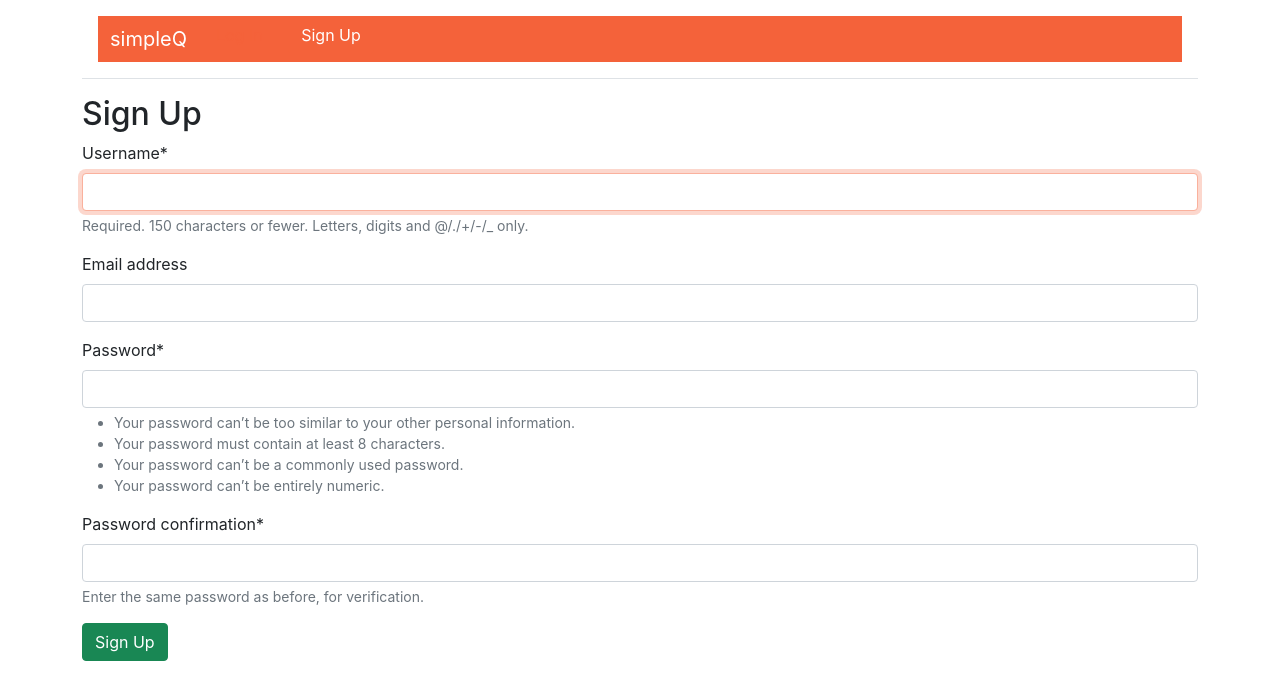
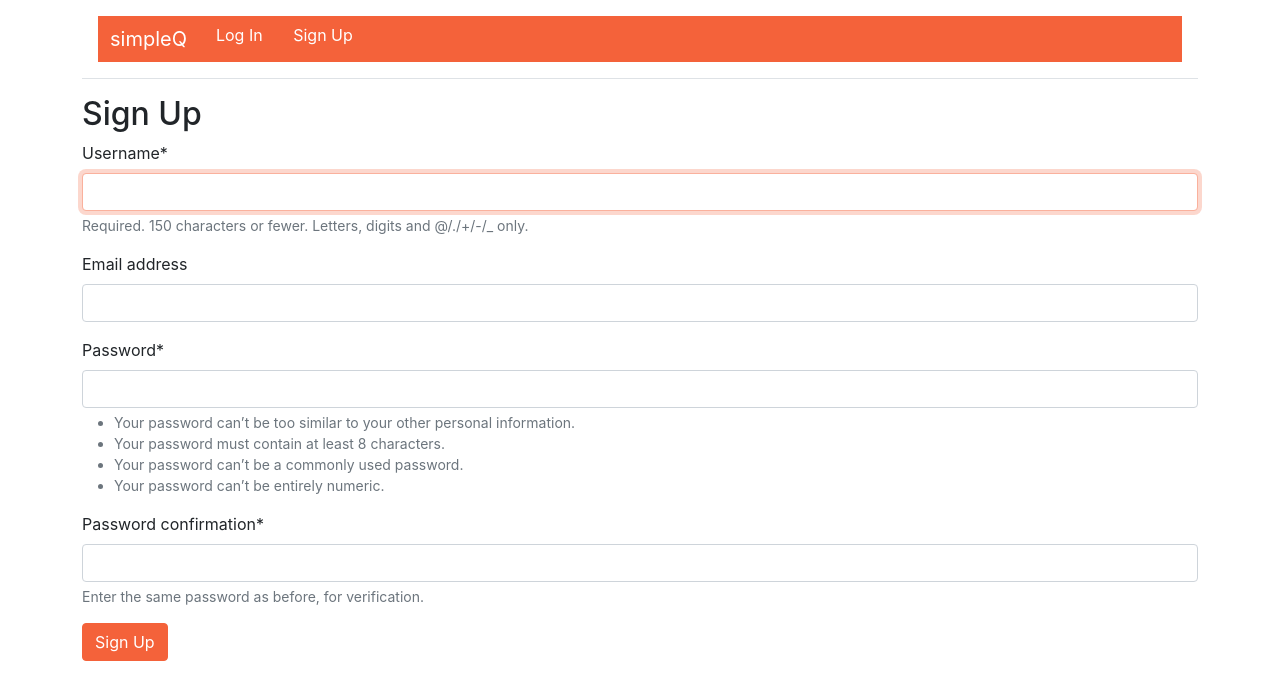
Before and after one commit to pe-et/simpleQ, a Django app: page /accounts/signup/ in a window 1280 px wide. Shown: the top 700 px of the page. Run offline with Django 4.2, Linux system fonts and the light colour scheme; parts of the project's set-up code (start-up, migrations or seed data) failed here and were passed over; some libraries are stand-ins or nearby versions.

Commit message:
styling buttons

```diff
--- a/static/css/base.css
+++ b/static/css/base.css
@@ -7,3 +7,6 @@
 .brand-text, .menu-text {
    color: white;
 }
+.btn-primary, .btn-primary:hover, .btn-primary:active, .btn-primary:visited {
+   background-color: #f4623a !important;
+}
--- a/templates/base.html
+++ b/templates/base.html
@@ -34,8 +34,8 @@
                   </div>
                   {% else %}
                      <div class="text-end">
-                        <a href="{% url 'login' %}" class="btn btn-outline-primary me-2">Log In</a>
-                        <a href="{% url 'signup' %}" class="btn btn-primary">Sign Up</a>
+                        <a href="{% url 'login' %}" class="btn btn-primary menu-text">Log In</a>
+                        <a href="{% url 'signup' %}" class="btn btn-primary menu-text">Sign Up</a>
                      </div>
                   {% endif %}
                </div>
--- a/templates/home.html
+++ b/templates/home.html
@@ -7,6 +7,6 @@
       <div class="d-flex justify-content-center">Welcome {{ user.username }}</div>
       <div class="d-flex justify-content-center"><a href="{% url 'queue_list' %}">Go to queue</a></div>
    {% else %}
-      <p>Login or signup to access your queue...</p>
+      <div class="d-flex justify-content-center">Login or signup to access your queue...</div>
    {% endif %}
 {% endblock content %}
--- a/templates/queue_edit.html
+++ b/templates/queue_edit.html
@@ -6,6 +6,6 @@
    <form action="" method="POST">
       {% csrf_token %}
       {{ form|crispy }}
-      <button class="btn btn-info ml-2" type="submit">Update</button>
+      <button class="btn btn-primary ml-2" type="submit">Update</button>
    </form>
 {% endblock content %}
--- a/templates/queue_new.html
+++ b/templates/queue_new.html
@@ -6,6 +6,6 @@
    <form action="" method="POST">
       {% csrf_token %}
       {{ form|crispy }}
-      <button class="btn btn-success ml-2" type="submit">Save</button>
+      <button class="btn btn-primary ml-2" type="submit">Save</button>
    </form>
 {% endblock content %}
--- a/templates/queue_remove.html
+++ b/templates/queue_remove.html
@@ -5,6 +5,6 @@
    <form action="" method="POST">
       {% csrf_token %}
       <p>Are you sure you want to remove this entry from the queue?</p>
-      <button class="btn btn-danger ml-2" type="submit">Confirm</button>
+      <button class="btn btn-primary ml-2" type="submit">Confirm</button>
    </form>
 {% endblock content %}
--- a/templates/registration/login.html
+++ b/templates/registration/login.html
@@ -8,7 +8,7 @@
    <form method="post">
       {% csrf_token %}
       {{ form|crispy }}
-      <button class="btn btn-success ml-2" type="submit">Log In</button>
+      <button class="btn btn-primary ml-2" type="submit">Log In</button>
    </form>
    <p><a href="{% url 'password_reset' %}">Forgot your password?</a></p>
 {% endblock content %}
--- a/templates/registration/password_change_form.html
+++ b/templates/registration/password_change_form.html
@@ -8,6 +8,6 @@
    <form method="POST">
       {% csrf_token %}
       {{ form|crispy }}
-      <input class="btn btn-success" type="submit" value="Change my password">
+      <input class="btn btn-primary" type="submit" value="Change my password">
    </form>
 {% endblock content %}
--- a/templates/registration/password_reset_confirm.html
+++ b/templates/registration/password_reset_confirm.html
@@ -8,6 +8,6 @@
    <form method="POST">
       {% csrf_token %}
       {{ form|crispy }}
-      <input class="btn btn-success" type="submit" value="Change my password">
+      <input class="btn btn-primary" type="submit" value="Change my password">
    </form>
 {% endblock content %}
--- a/templates/registration/password_reset_form.html
+++ b/templates/registration/password_reset_form.html
@@ -10,6 +10,6 @@
    <form method="POST">
       {% csrf_token %}
       {{ form|crispy }}
-      <input class="btn btn-success" type="submit" value="Send me instructions">
+      <input class="btn btn-primary" type="submit" value="Send me instructions">
    </form>
 {% endblock content %}
--- a/templates/registration/signup.html
+++ b/templates/registration/signup.html
@@ -8,6 +8,6 @@
    <form method="post">
       {% csrf_token %}
       {{ form|crispy }}
-      <button class="btn btn-success" type="submit">Sign Up</button>
+      <button class="btn btn-primary" type="submit">Sign Up</button>
    </form>
 {% endblock content %}
```
Also changed, not shown: templates/index.html (deleted, +0 -10 lines).
